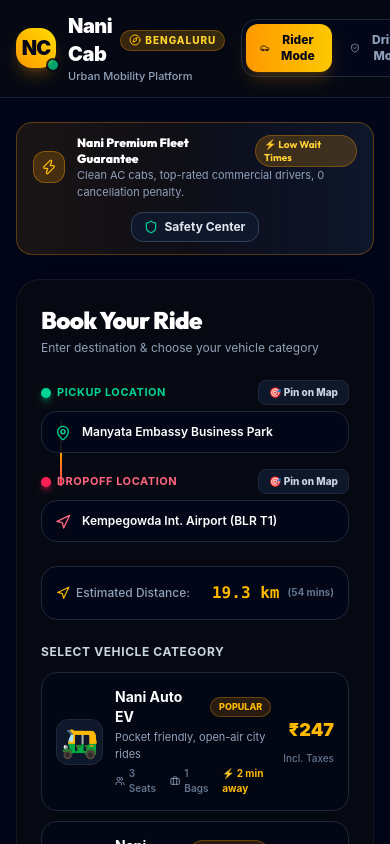
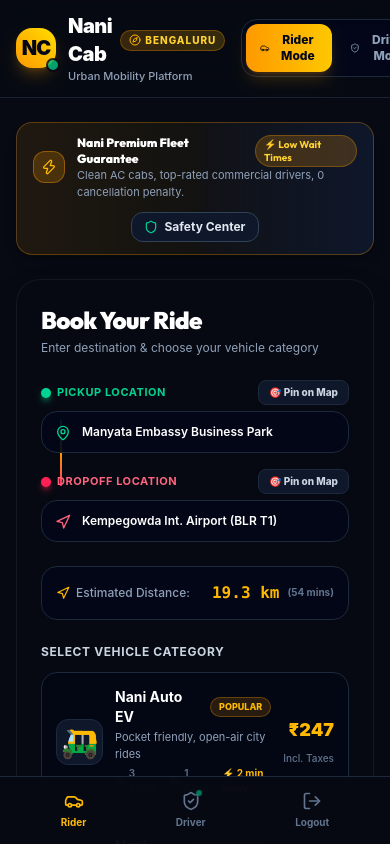
Before and after one commit to nngandhi96/Nani-cab, a React (Vite) app: page / in a window 390 px wide. Both pictures are taken after a click on the button "Demo Rider". Shown: the top 844 px of the page. Built offline with nearby package versions, Linux system fonts and the light colour scheme.

Commit message:
Restore standard OSM daylight map tiles and add Play Store PWA manifest with mobile bottom nav

```diff
--- a/index.html
+++ b/index.html
@@ -3,7 +3,12 @@
   <head>
     <meta charset="UTF-8" />
     <link rel="icon" type="image/svg+xml" href="/favicon.svg" />
-    <meta name="viewport" content="width=device-width, initial-scale=1.0" />
+    <link rel="manifest" href="/manifest.json" />
+    <meta name="viewport" content="width=device-width, initial-scale=1.0, maximum-scale=1.0, user-scalable=no" />
+    <meta name="theme-color" content="#f59e0b" />
+    <meta name="mobile-web-app-capable" content="yes" />
+    <meta name="apple-mobile-web-app-capable" content="yes" />
+    <meta name="apple-mobile-web-app-status-bar-style" content="black-translucent" />
     <title>Nani Cab — Urban Mobility Platform</title>
     <!-- Google Fonts -->
     <link rel="preconnect" href="https://fonts.googleapis.com">
--- a/src/App.tsx
+++ b/src/App.tsx
@@ -2,6 +2,7 @@
 import { AppProvider, useApp } from './context/AppContext';
 import { Navbar } from './components/Navbar';
 import { AuthModal } from './components/AuthModal';
+import { MobileBottomNav } from './components/MobileBottomNav';
 import { DriverDashboard } from './views/DriverDashboard';
 import { RiderDashboard } from './views/RiderDashboard';
 
@@ -9,7 +10,7 @@
   const { activeView } = useApp();
 
   return (
-    <div className="min-h-screen bg-slate-950 text-slate-100 flex flex-col font-sans selection:bg-amber-500 selection:text-slate-950">
+    <div className="min-h-screen bg-[#070a12] text-slate-100 flex flex-col font-sans selection:bg-amber-400 selection:text-slate-950 pb-16 sm:pb-0">
       <Navbar />
 
       <main className="flex-1">
@@ -21,9 +22,12 @@
           <RiderDashboard />
         )}
       </main>
+
+      <MobileBottomNav />
     </div>
   );
 };
+
 
 export function App() {
   return (
--- a/src/components/LeafletMap.tsx
+++ b/src/components/LeafletMap.tsx
@@ -132,12 +132,13 @@
         zoomControl={false}
         className="w-full h-full"
       >
-        {/* CARTO Dark Matter Raster Tiles (Clean vector dark mode tile server) */}
+        {/* Standard OpenStreetMap High-Definition Light Tiles */}
         <TileLayer
-          attribution='&copy; <a href="https://carto.com/">CARTO</a> &copy; <a href="https://www.openstreetmap.org/copyright">OpenStreetMap</a>'
-          url="https://{s}.basemaps.cartocdn.com/dark_all/{z}/{x}/{y}{r}.png"
+          attribution='&copy; <a href="https://www.openstreetmap.org/copyright">OpenStreetMap</a> contributors'
+          url="https://{s}.tile.openstreetmap.org/{z}/{x}/{y}.png"
           maxZoom={19}
         />
+
 
         <MapEventsHandler onMapClick={onMapClick} />
         <MapBoundsUpdater pickup={pickup} dropoff={dropoff} driverPos={driverPos} />
--- /dev/null
+++ b/src/components/MobileBottomNav.tsx
@@ -0,0 +1,51 @@
+import React from 'react';
+import { useApp } from '../context/AppContext';
+import { Car, ShieldCheck, LogOut } from 'lucide-react';
+
+
+export const MobileBottomNav: React.FC = () => {
+  const { phone, activeView, switchView, logout, driverStats } = useApp();
+
+  if (!phone) return null;
+
+  return (
+    <div className="fixed bottom-0 left-0 right-0 z-50 bg-[#070a12]/95 backdrop-blur-xl border-t border-slate-800 px-4 py-2 flex items-center justify-around sm:hidden">
+      <button
+        onClick={() => switchView('rider')}
+        className={`flex flex-col items-center gap-1 px-4 py-1.5 rounded-xl transition-all ${
+          activeView === 'rider'
+            ? 'text-amber-400 font-black'
+            : 'text-slate-500 hover:text-slate-300'
+        }`}
+      >
+        <Car className="w-5 h-5" />
+        <span className="text-[10px] font-bold">Rider</span>
+      </button>
+
+      <button
+        onClick={() => switchView('driver')}
+        className={`flex flex-col items-center gap-1 px-4 py-1.5 rounded-xl transition-all relative ${
+          activeView === 'driver'
+            ? 'text-emerald-400 font-black'
+            : 'text-slate-500 hover:text-slate-300'
+        }`}
+      >
+        <div className="relative">
+          <ShieldCheck className="w-5 h-5" />
+          {driverStats.isOnline && (
+            <span className="absolute -top-0.5 -right-0.5 w-2 h-2 rounded-full bg-emerald-400 animate-pulse border border-slate-950" />
+          )}
+        </div>
+        <span className="text-[10px] font-bold">Driver</span>
+      </button>
+
+      <button
+        onClick={logout}
+        className="flex flex-col items-center gap-1 px-4 py-1.5 rounded-xl text-slate-500 hover:text-rose-400 transition-all"
+      >
+        <LogOut className="w-5 h-5" />
+        <span className="text-[10px] font-bold">Logout</span>
+      </button>
+    </div>
+  );
+};
--- a/src/index.css
+++ b/src/index.css
@@ -45,19 +45,20 @@
   background: #334155;
 }
 
-/* Leaflet Map Dark Theme Overrides */
+/* Leaflet Map Standard Theme Overrides */
 .leaflet-container {
   width: 100%;
   height: 100%;
-  background: #090d16 !important;
+  background: #e2e8f0 !important;
   font-family: 'Plus Jakarta Sans', sans-serif;
   z-index: 1;
 }
 
-/* CARTO Dark Matter raster tiles native rendering */
+/* OpenStreetMap native rendering */
 .leaflet-tile-container img {
-  filter: contrast(1.05) brightness(0.95);
+  filter: none !important;
 }
+
 
 .leaflet-popup-content-wrapper {
   background: rgba(15, 23, 42, 0.95) !important;
```
Also changed, not shown: public/manifest.json (added).
